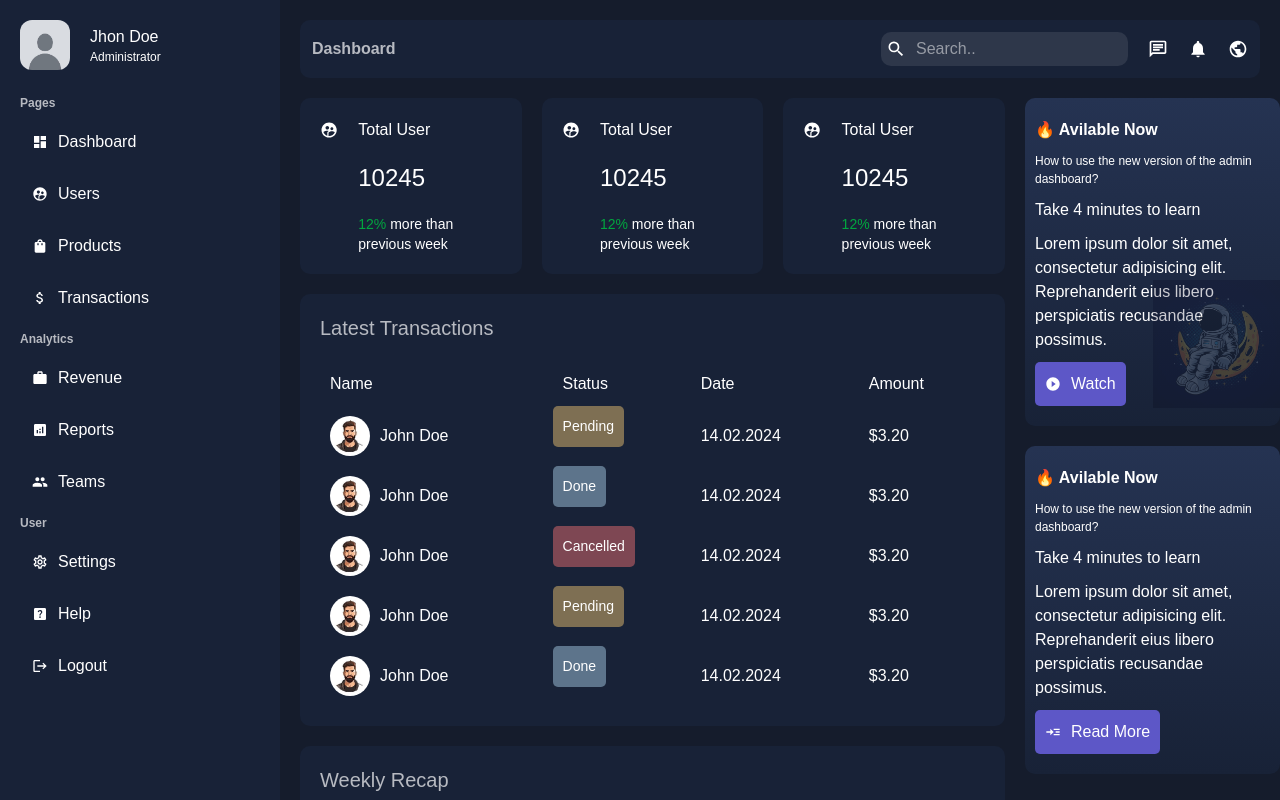
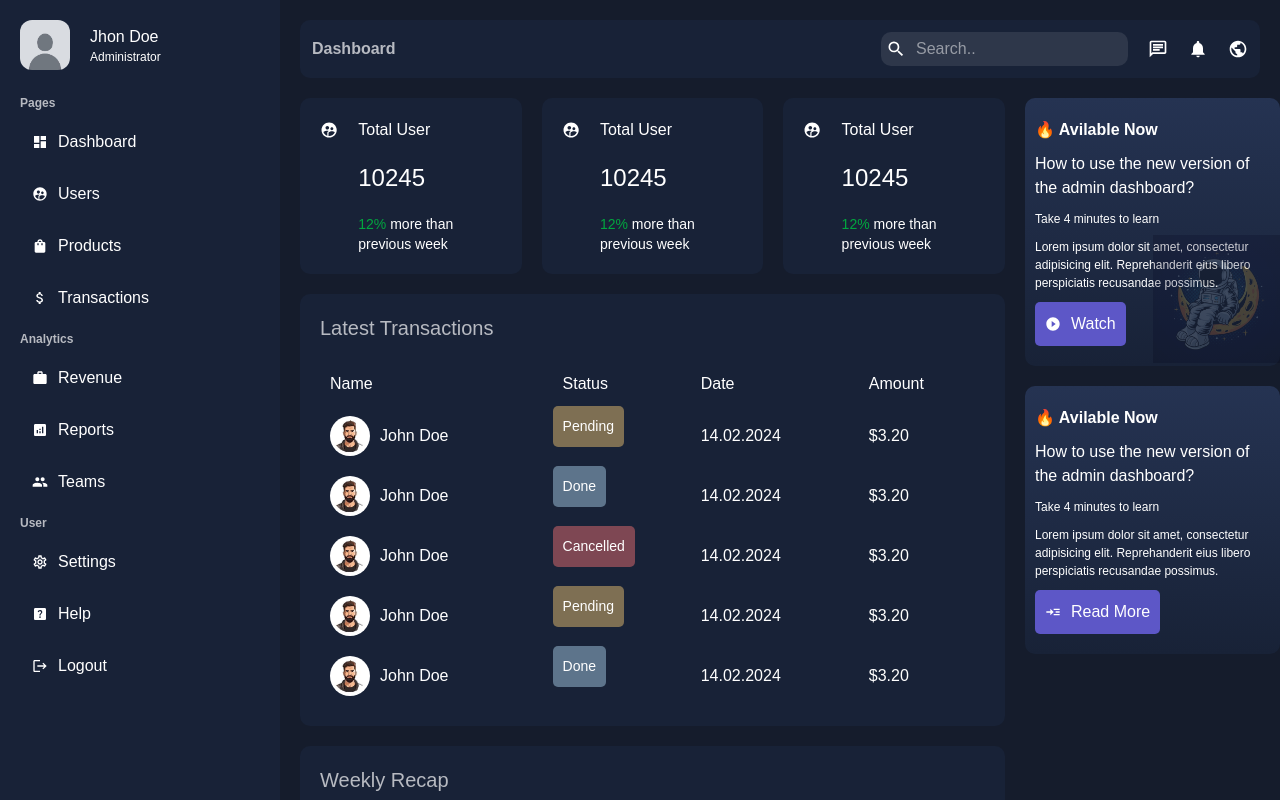
Before and after one commit to ChangeWithTanmay/admin-dashboard-clerk, a Next.js app: page /dashboard in a window 1280 px wide. Shown: the top 800 px of the page. Built offline with nearby package versions, Linux system fonts and the light colour scheme.

Commit message:
fix Rightber style

```diff
--- a/app/ui/dashboard/rightbar/rightber.module.css
+++ b/app/ui/dashboard/rightbar/rightber.module.css
@@ -35,13 +35,21 @@
 
 .title {
     font-weight: 500;
+    font-size: 16px;
+    color: var(--color-text);
+}
+
+.subTitle {
+    font-weight: 300;
     font-size: 12px;
     color: var(--color-textSoft);
 }
 
-.subTitle {}
-
-.desc {}
+.desc {
+    font-weight: 200;
+    font-size: 12px;
+    color: var(--color-textSoft);
+}
 
 .button {
     padding: 10px;
```
